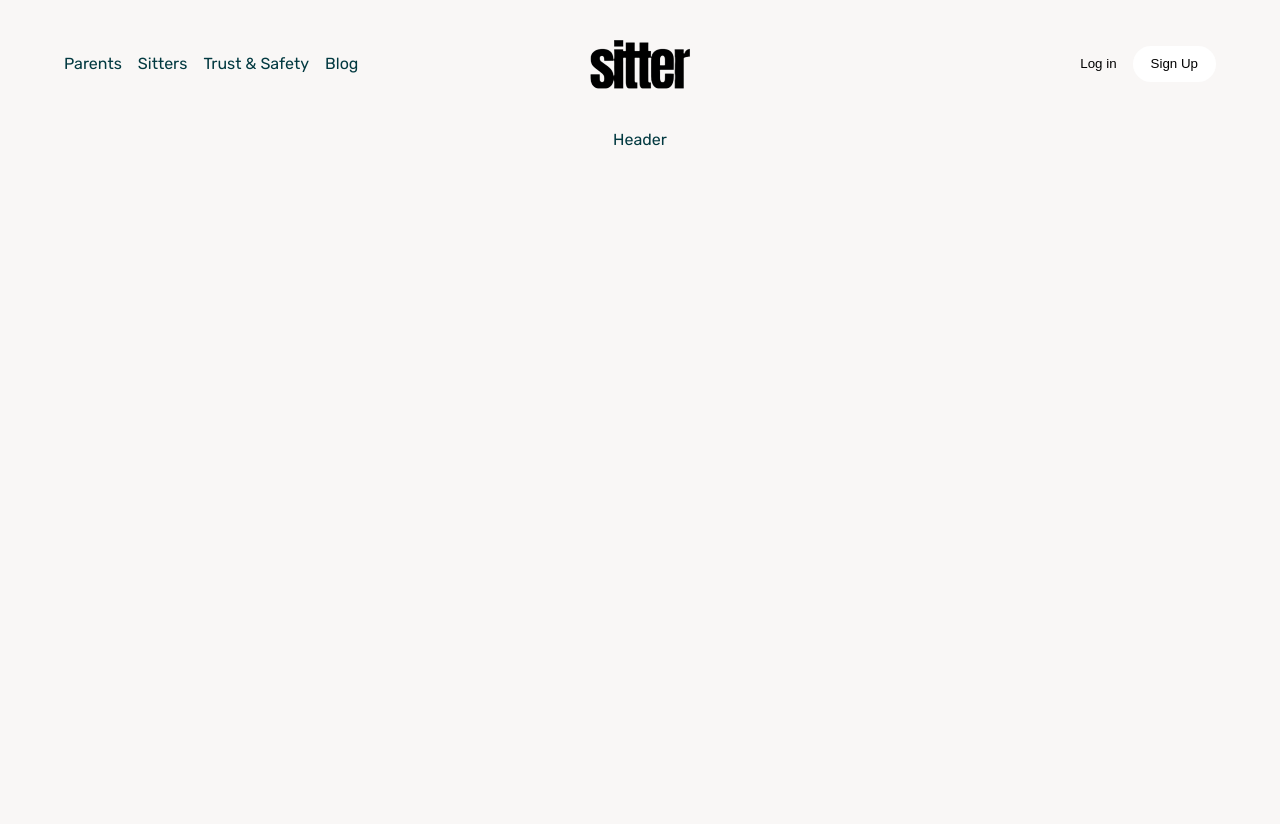
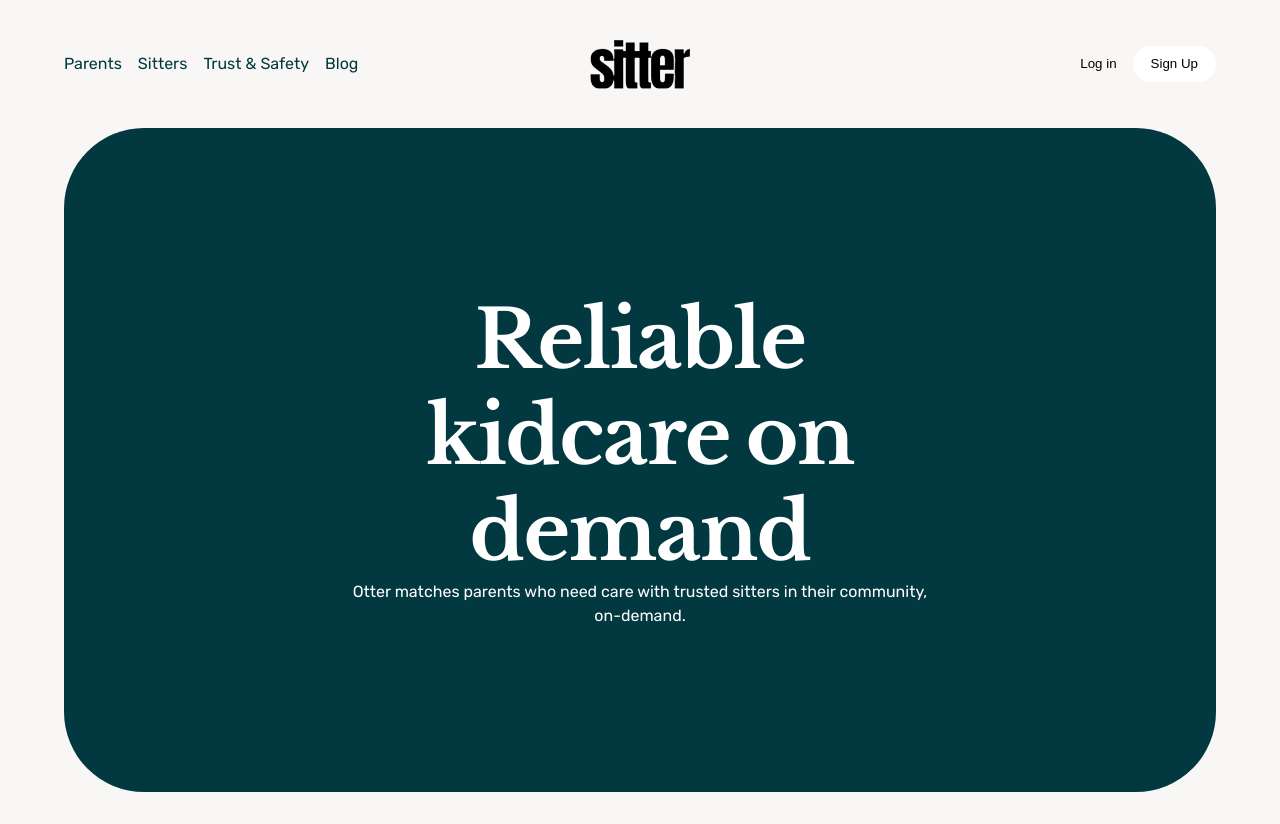
Before and after one commit to samsonc89/otter-replica, a React (Vite) app: page / in a window 1280 px wide. Built offline with nearby package versions, Linux system fonts and the light colour scheme.

Commit message:
Add hero section

```diff
--- a/src/components/Header/Header.jsx
+++ b/src/components/Header/Header.jsx
@@ -1,7 +1,18 @@
 import "./header.css";
 
 const Header = () => {
-  return <header className="header-wrapper container">Header</header>;
+  return (
+    <header className="header-wrapper container">
+      <div className="hero-container"></div>
+      <div className="hero-text">
+        <h1 className="light-text">Reliable kidcare on demand</h1>
+        <p className="light-text">
+          Otter matches parents who need care with trusted sitters in their
+          community, on-demand.
+        </p>
+      </div>
+    </header>
+  );
 };
 
 export default Header;
--- a/src/components/Header/header.css
+++ b/src/components/Header/header.css
@@ -0,0 +1,27 @@
+.header-wrapper {
+  display: flex;
+  justify-content: center;
+  align-items: center;
+  position: relative;
+}
+
+.hero-text {
+  width: 50%;
+  position: absolute;
+}
+
+.hero-container {
+  width: 100%;
+  height: 83vh;
+  background-color: hsl(187deg 93% 13%);
+  border-radius: 80px;
+  display: flex;
+}
+
+@media screen and (max-width: 1025px) {
+}
+@media screen and (max-width: 980px) {
+}
+
+@media screen and (max-width: 480px) {
+}
```
